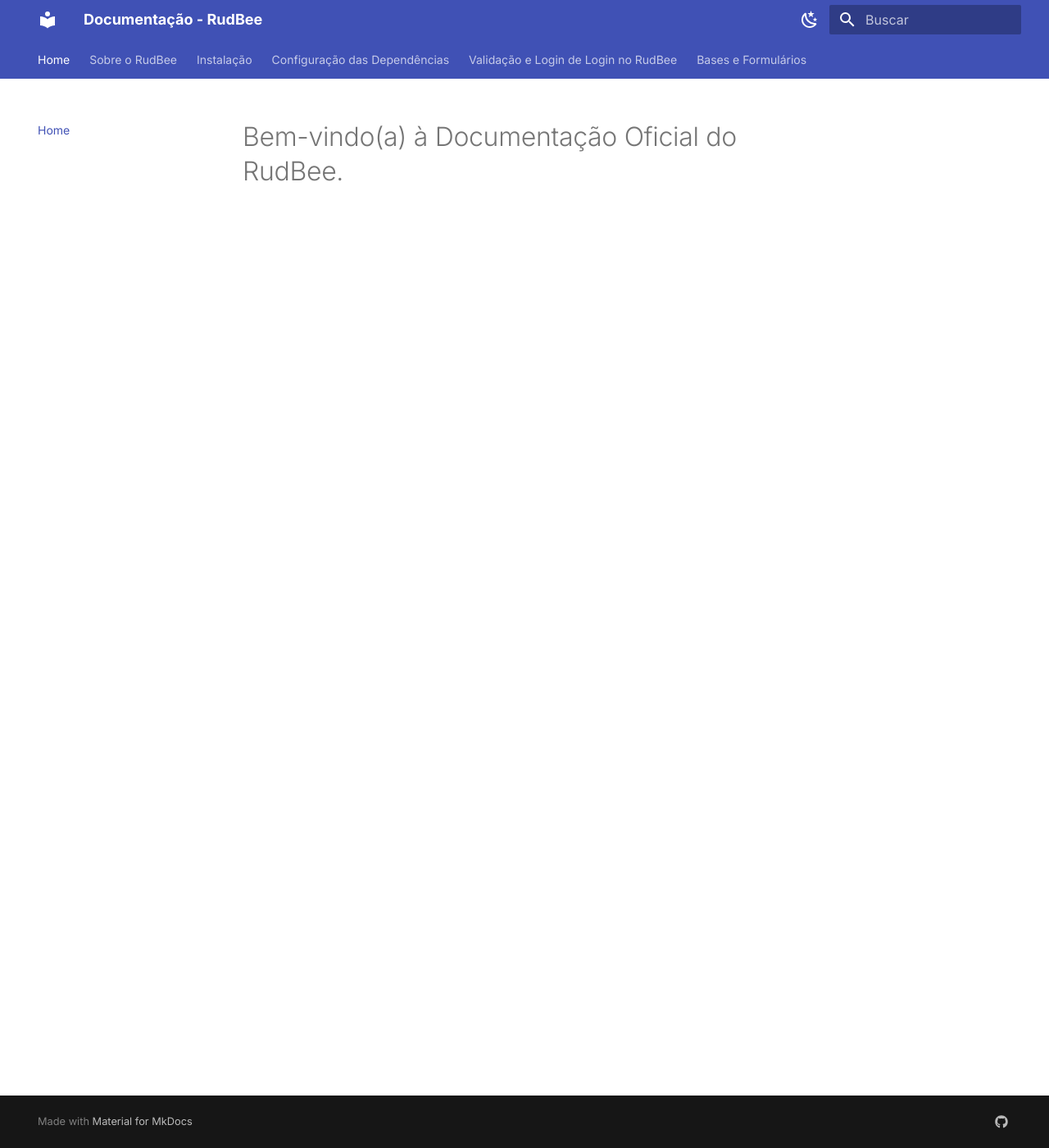
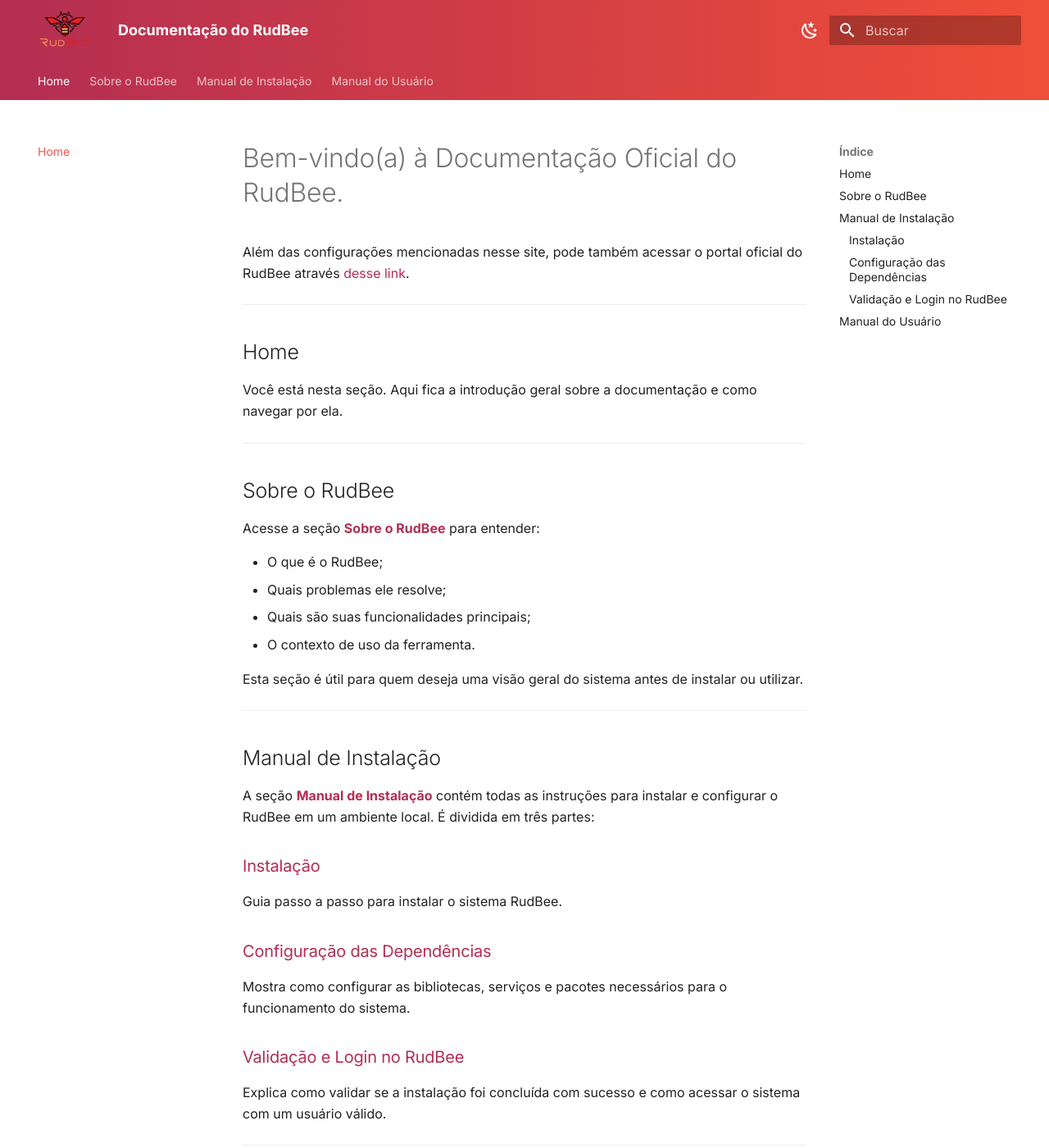
Before and after one commit to davysond/documentacao-rudbee, an MkDocs documentation site: the page built from docs/index.md, in a window 1280 px wide and 1400 px high. Shown: the whole window at 82% size. Built offline with MkDocs 1.6.1 and Material for MkDocs 9.7.7, drawn with Linux system fonts in a browser that asks for light colours; some of the changed text lies outside the part shown.

Commit message:
style: modificando paleta principal de cores dentro do sistema, buscando se adequar a logo.

```diff
--- a/docs/assets/extra.css
+++ b/docs/assets/extra.css
@@ -1,10 +1,26 @@
-:root {
+/* :root {
   --md-primary-fg-color:        #5569ff;
   --md-primary-fg-color--light: #7382ff;
   --md-primary-fg-color--dark:  #2d3fd1;
   --md-accent-fg-color:         #5569ff;
-}
+} */ */
 
 body {
   font-family: "Inter", -apple-system, BlinkMacSystemFont, "Segoe UI", Helvetica, Arial, sans-serif, "Apple Color Emoji", "Segoe UI Emoji";
 }
+
+.md-typeset a {
+  color: #B42E52 !important;
+}
+
+.md-typeset a:hover {
+  color: #8e2342 !important;
+}
+
+.md-header__button.md-logo img, .md-header__button.md-logo svg {
+  height: 2.5rem !important;
+}
+
+.md-header, .md-tabs{
+  background: linear-gradient(to right, #B42E52, #f04e38) !important;
+}
--- a/docs/index.md
+++ b/docs/index.md
@@ -1 +1,53 @@
 # Bem-vindo(a) à Documentação Oficial do RudBee.
+
+Além das configurações mencionadas nesse site, pode também acessar o portal oficial do RudBee através [desse link](https://rudbee.com/).
+
+---
+
+## Home
+
+Você está nesta seção. Aqui fica a introdução geral sobre a documentação e como navegar por ela.
+
+---
+
+## Sobre o RudBee
+
+Acesse a seção [**Sobre o RudBee**](about.md) para entender:
+
+- O que é o RudBee;
+- Quais problemas ele resolve;
+- Quais são suas funcionalidades principais;
+- O contexto de uso da ferramenta.
+
+Esta seção é útil para quem deseja uma visão geral do sistema antes de instalar ou utilizar.
+
+---
+
+## Manual de Instalação
+
+A seção [**Manual de Instalação**](installation.md) contém todas as instruções para instalar e configurar o RudBee em um ambiente local. É dividida em três partes:
+
+### [Instalação](installation.md)
+Guia passo a passo para instalar o sistema RudBee.
+
+### [Configuração das Dependências](configuration.md)
+Mostra como configurar as bibliotecas, serviços e pacotes necessários para o funcionamento do sistema.
+
+### [Validação e Login no RudBee](user.md)
+Explica como validar se a instalação foi concluída com sucesso e como acessar o sistema com um usuário válido.
+
+---
+
+## Manual do Usuário
+
+A seção [**Manual do Usuário**](base-and-form.md) apresenta as instruções para utilização das funcionalidades principais do RudBee.
+
+Você aprenderá:
+
+- Como gerenciar bases de dados;
+- Como trabalhar com formulários;
+- Fluxos de uso prático da ferramenta no dia a dia.
+
+---
+
+> 💡 Explore cada seção conforme sua necessidade. Essa documentação será atualizada periodicamente para refletir melhorias e novas funcionalidades do RudBee.
--- a/mkdocs.yml
+++ b/mkdocs.yml
@@ -1,22 +1,37 @@
-site_name: Documentação - RudBee
+site_name: Documentação do RudBee
 nav:
   - Home: index.md
-  - Sobre o RudBee: about.md
-  - Instalação: installation.md
-  - Configuração das Dependências: configuration.md
-  - Validação e Login de Login no RudBee: user.md
-  - Bases e Formulários: base-and-form.md
+  - Sobre o RudBee: sobre.md
+  - Manual de Instalação:
+      - Instalação: instalacao-rudbee.md
+      - Configuração das Dependências: configuracao-rudbee.md
+      - Validação e Login no RudBee: validacao-login.md
+  - Manual do Usuário:
+      - Bases e Formulários: base-formulario.md
 theme:
   name: material
   language: pt
+  logo: assets/images/logo.png
+  favicon: assets/images/logo.ico
+  # palette:
+  #   - scheme: default
+  #     primary: custom
+  #     toggle:
+  #       icon: material/weather-night
+  #       name: Modo escuro
+  #   - scheme: slate
+  #     primary: custom
+  #     toggle:
+  #       icon: material/weather-sunny
+  #       name: Modo claro
   palette:
     - scheme: default
-      primary: custom
+      primary: red
       toggle:
         icon: material/weather-night
         name: Modo escuro
     - scheme: slate
-      primary: custom
+      primary: deep purple
       toggle:
         icon: material/weather-sunny
         name: Modo claro
@@ -26,7 +41,7 @@ theme:
   features:
     - navigation.tabs
 extra_css:
-  - assets/styles/extra.css
+  - assets/extra.css
 extra:
   social:
     - icon: fontawesome/brands/github
```
Also changed, not shown: docs/about.md (deleted, +0 -3 lines), docs/sobre.md (added, +12 -0 lines), docs/assets/images/logo.ico (added), docs/base-formulario.md (renamed from docs/base-and-form.md), docs/configuracao-rudbee.md (renamed from docs/configuration.md), docs/instalacao-rudbee.md (renamed from docs/installation.md), docs/validacao-login.md (renamed from docs/user.md).
